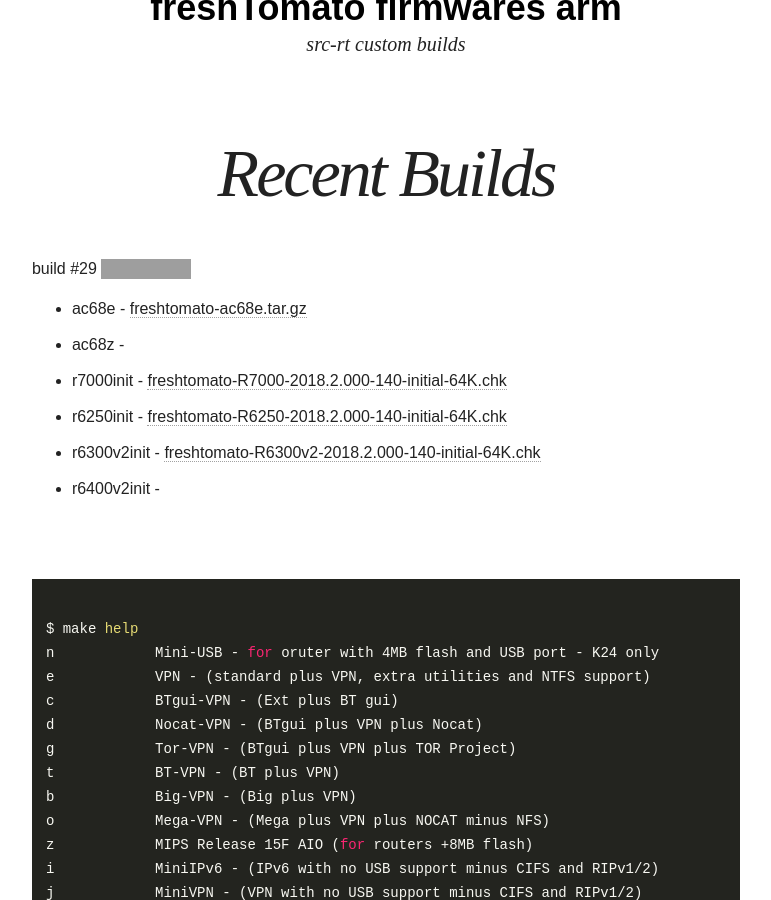
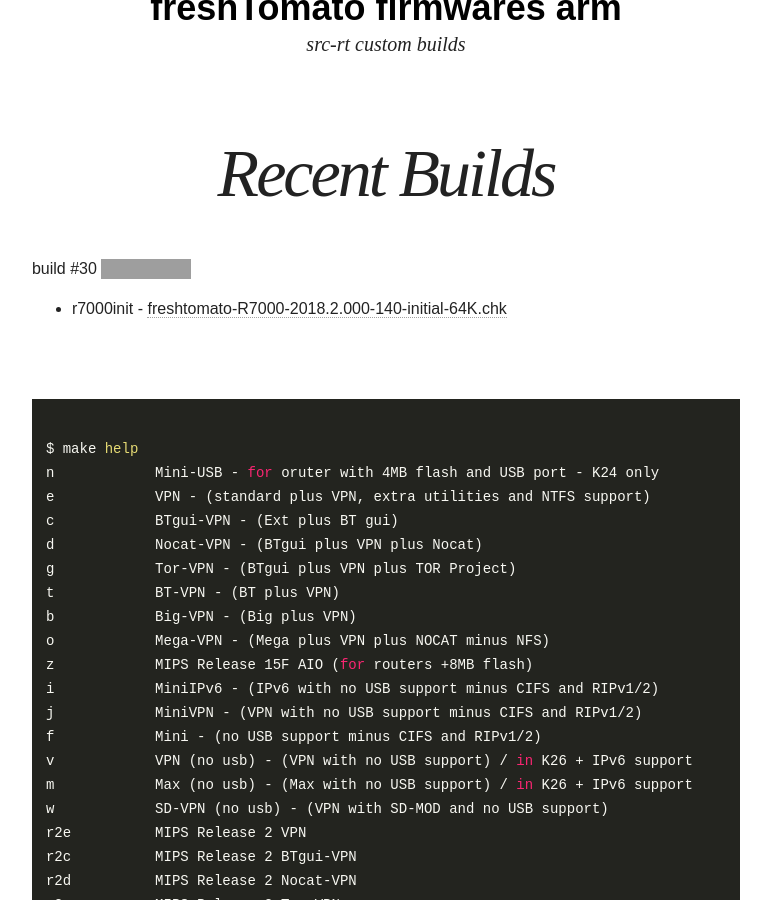
Before and after one commit to oglopss/freshTomato-ARM-ci-jekyll, a Jekyll site: the page built from index.html, in a window 1280 px wide and 900 px high, scrolled down 339 px. Shown: the whole window, without its empty margins (254-1025 px from the left). Built offline with Jekyll 4.4.1, drawn with Linux system fonts in a browser that asks for light colours; nearby versions of some CDN libraries; grey boxes are pictures that could not be loaded.

Commit message:
Travis build 30 r7000init pushed to gh-pages

```diff
--- a/_data/ss.yml
+++ b/_data/ss.yml
@@ -1,8 +1,3 @@
-build: 29
+build: 30
 files:
-  - 0005 r6300v2init freshtomato-R6300v2-2018.2.000-140-initial-64K.chk
   - 0003 r7000init freshtomato-R7000-2018.2.000-140-initial-64K.chk
-  - 0004 r6250init freshtomato-R6250-2018.2.000-140-initial-64K.chk
-  - 0006 r6400v2init
-  - 0001 ac68e freshtomato-ac68e.tar.gz
-  - 0002 ac68z
```
